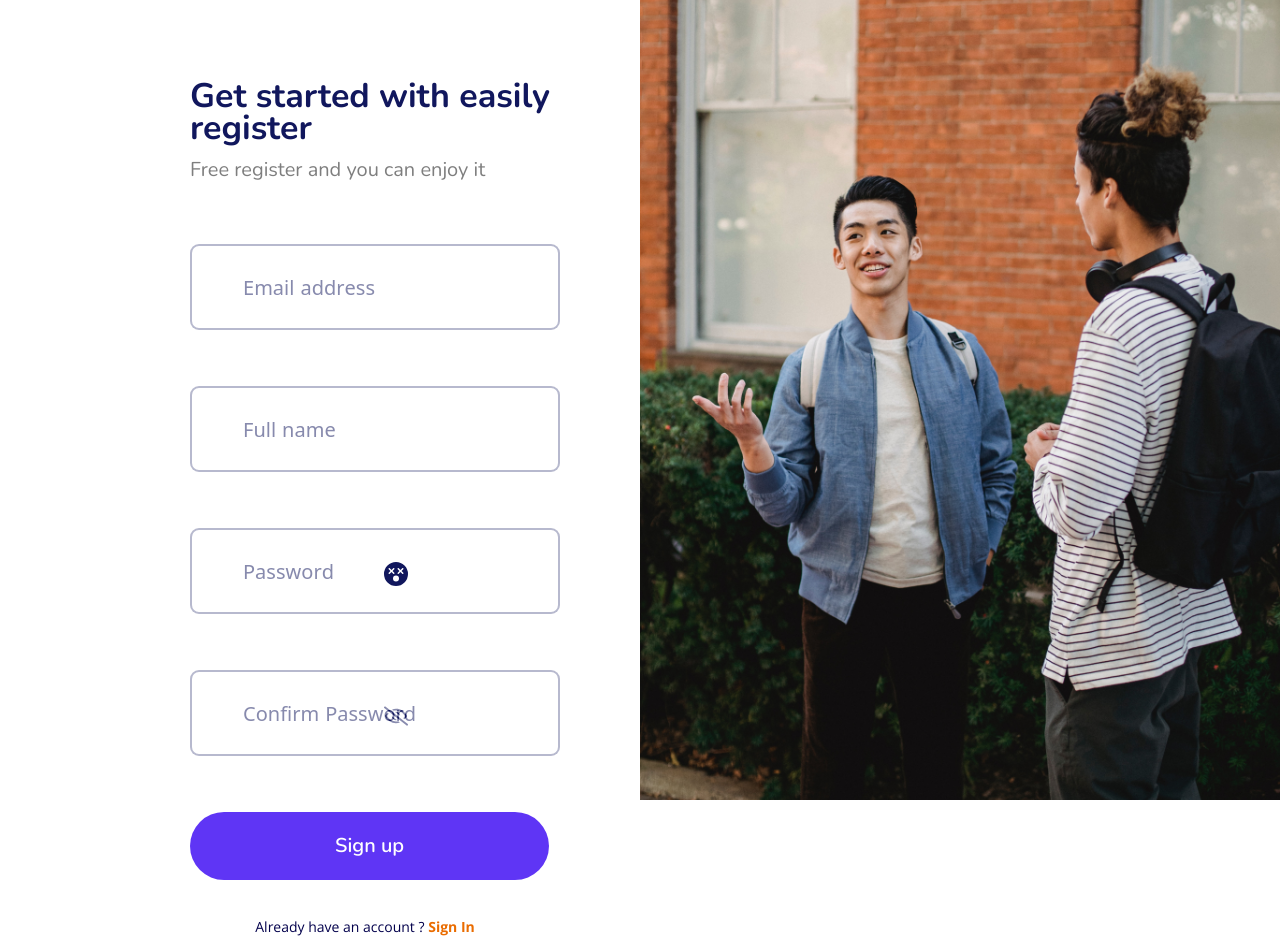
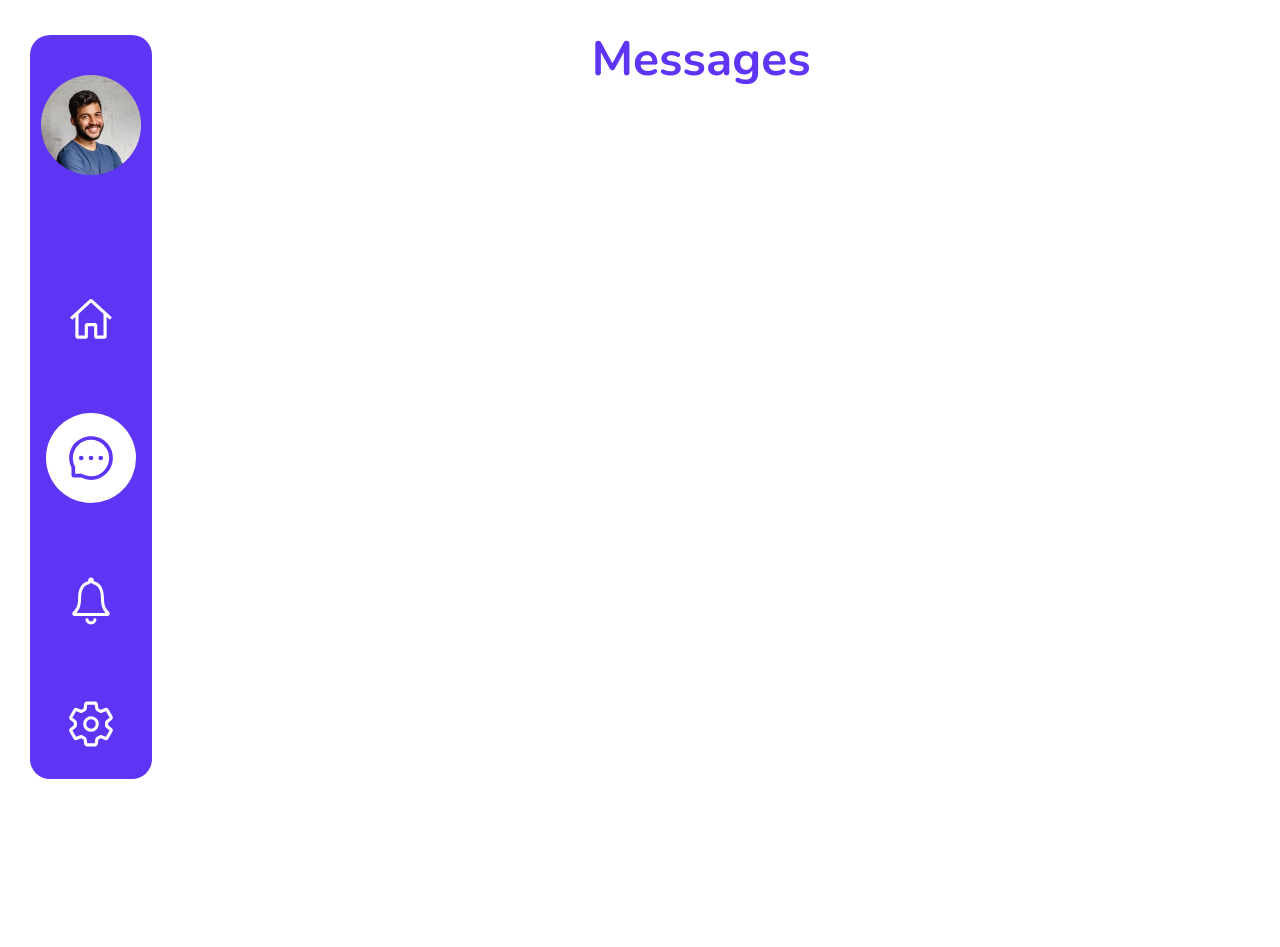
Before and after one commit to MH-Kniloy/Chat-App, a React (Vite) app: page /Messages in a window 1280 px wide. Before the commit this address led to /Registration. Built offline with nearby package versions, Linux system fonts and the light colour scheme.

Commit message:
SidebarMenu done, some more pages created

```diff
--- a/src/App.jsx
+++ b/src/App.jsx
@@ -10,6 +10,9 @@ import Registration from "./pages/Registration/Registration";
 import Login from "./pages/Login/Login"
 import firebaseConfig from "./components/Authentication/Firebase.config";
 import Home from "./pages/Home/Home";
+import Messages from "./pages/Messages/Messages";
+import Notifications from "./pages/Notifications/Notifications";
+import Settings from "./pages/Settings/Settings";
 
 function App() {
 
@@ -19,6 +22,9 @@ const router = createBrowserRouter(
       <Route path="/Registration" element={<Registration />} />
       <Route path="/Login" element={<Login />} />
       <Route path="/Home" element={<Home />} />
+      <Route path="/Messages" element={<Messages />} />
+      <Route path="/Notifications" element={<Notifications />} />
+      <Route path="/Settings" element={<Settings />} />
       <Route path="*" element={<Navigate to="/Registration" replace />} />
     </Route>
   )
--- /dev/null
+++ b/src/components/SidebarMenu/SidebarMenu.jsx
@@ -0,0 +1,79 @@
+import React from "react";
+import profilePic from "../../assets/profile-pic.png";
+import { VscHome } from "react-icons/vsc";
+import { FiLogOut } from "react-icons/fi";
+import { AiOutlineMessage } from "react-icons/ai";
+import { IoIosNotificationsOutline } from "react-icons/io";
+import { IoSettingsOutline } from "react-icons/io5";
+import { Link, NavLink } from "react-router-dom";
+
+
+const SidebarMenu = () => {
+  return (
+    <div className="w-[10%] bg-violet h-[93vh] rounded-[20px] flex justify-center">
+      <nav className="flex flex-col items-center gap-[100px]">
+        <div>
+          <img className=" pt-10" src={profilePic} alt="" />
+        </div>
+
+        <ul className="flex flex-col">
+          <li className="flex justify-center py-5 mb-7">
+            <NavLink
+              to="/Home"
+              className={({ isActive }) =>
+                isActive
+                  ? "bg-white text-violet p-5 rounded-full"
+                  : "text-white "
+              }
+            >
+              <VscHome className=" text-[50px]  cursor-pointer " />
+            </NavLink>
+          </li>
+          <li className="flex justify-center p-5 mb-7">
+            <NavLink
+              to="/Messages"
+              className={({ isActive }) =>
+                isActive
+                  ? "bg-white text-violet p-5 rounded-full"
+                  : "text-white "
+              }
+            >
+              <AiOutlineMessage className="  text-[50px]  cursor-pointer" />
+            </NavLink>
+          </li>
+          <li className="flex justify-center p-5 mb-7">
+            <NavLink
+              to="/Notifications"
+              className={({ isActive }) =>
+                isActive
+                  ? "bg-white text-violet p-5 rounded-full"
+                  : "text-white "
+              }
+            >
+              <IoIosNotificationsOutline className="  text-[60px]  cursor-pointer" />
+            </NavLink>
+          </li>
+          <li className="flex justify-center p-5 mb-7">
+            <NavLink
+              to="/Settings"
+              className={({ isActive }) =>
+                isActive
+                  ? "bg-white text-violet p-5 rounded-full"
+                  : "text-white "
+              }
+            >
+              <IoSettingsOutline className=" text-[50px]  cursor-pointer" />
+            </NavLink>
+          </li>
+        </ul>
+        <div className="mt-0">
+          <Link to="/Login">
+            <FiLogOut className=" text-white text-[50px]  cursor-pointer" />
+          </Link>
+        </div>
+      </nav>
+    </div>
+  );
+};
+
+export default SidebarMenu;
--- a/src/pages/Home/Home.jsx
+++ b/src/pages/Home/Home.jsx
@@ -1,11 +1,17 @@
 import React from 'react'
 import Container from '../../components/Container/Container'
+import SidebarMenu from '../../components/SidebarMenu/SidebarMenu'
 
 const Home = () => {
   return (
     <>
     <Container>
 
+         <section>
+          <div>
+            <SidebarMenu />
+          </div>
+         </section>
 
     </Container>
 
--- /dev/null
+++ b/src/pages/Messages/Messages.jsx
@@ -0,0 +1,18 @@
+import React from 'react'
+import Container from "../../components/Container/Container";
+import SidebarMenu from '../../components/SidebarMenu/SidebarMenu'
+
+const Messages = () => {
+  return (
+    <Container>
+      <section>
+        <div className='flex'>
+          <SidebarMenu />
+          <div className='text-5xl text-violet font-bold font-nunito text-center w-[90%]'>Messages</div>
+        </div>
+      </section>
+    </Container>
+  );
+}
+
+export default Messages
--- /dev/null
+++ b/src/pages/Notifications/Notifications.jsx
@@ -0,0 +1,19 @@
+import React from 'react'
+import Container from "../../components/Container/Container";
+import SidebarMenu from "../../components/SidebarMenu/SidebarMenu";
+const Notifications = () => {
+  return (
+    <Container>
+      <section>
+        <div className="flex">
+          <SidebarMenu />
+          <div className="text-5xl text-violet font-bold font-nunito text-center w-[90%]">
+            Notifications
+          </div>
+        </div>
+      </section>
+    </Container>
+  );
+}
+
+export default Notifications
--- /dev/null
+++ b/src/pages/Settings/Settings.jsx
@@ -0,0 +1,19 @@
+import React from 'react'
+import Container from "../../components/Container/Container";
+import SidebarMenu from "../../components/SidebarMenu/SidebarMenu";
+const Settings = () => {
+  return (
+    <Container>
+      <section>
+        <div className="flex">
+          <SidebarMenu />
+          <div className="text-5xl text-violet font-bold font-nunito text-center w-[90%]">
+            Settings
+          </div>
+        </div>
+      </section>
+    </Container>
+  );
+}
+
+export default Settings
```
Also changed, not shown: src/App.css (line endings or trailing spaces), src/assets/profile-pic.png (added).
